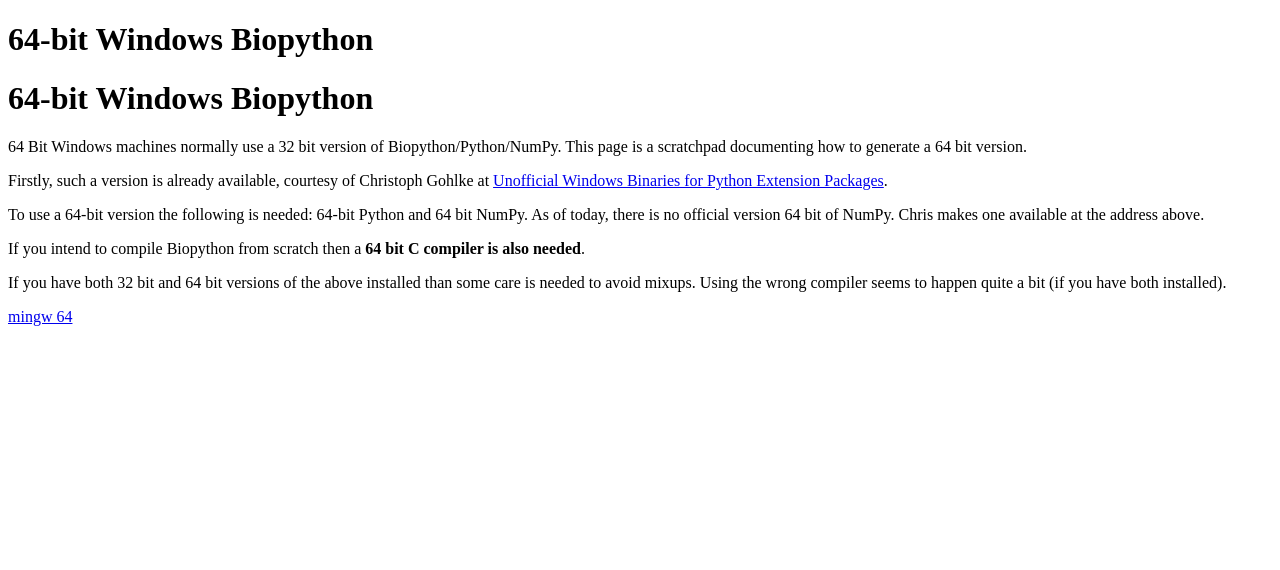
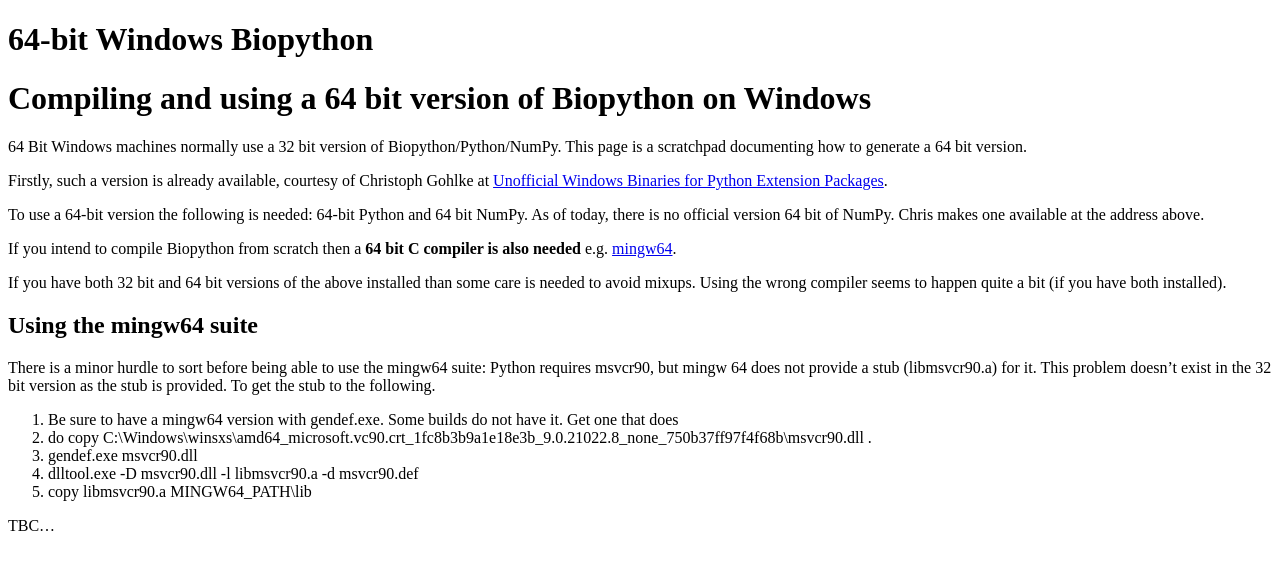
Before and after one commit to biopython/biopython.github.io, a Jekyll site: the page built from wiki/64-bit_Windows_Biopython.md, in a window 1280 px wide. Shown: the top 570 px of the page. Built offline with Jekyll 4.4.1, drawn with Linux system fonts in a browser that asks for light colours.

Commit message:
Change to wiki page

```diff
--- a/wiki/64-bit_Windows_Biopython.md
+++ b/wiki/64-bit_Windows_Biopython.md
@@ -4,8 +4,8 @@ permalink: wiki/64-bit_Windows_Biopython
 layout: wiki
 ---
 
-64-bit Windows Biopython
-========================
+Compiling and using a 64 bit version of Biopython on Windows
+============================================================
 
 64 Bit Windows machines normally use a 32 bit version of
 Biopython/Python/NumPy. This page is a scratchpad documenting how to
@@ -20,11 +20,27 @@ bit NumPy. As of today, there is no official version 64 bit of NumPy.
 Chris makes one available at the address above.
 
 If you intend to compile Biopython from scratch then a **64 bit C
-compiler is also needed**.
+compiler is also needed** e.g.
+[mingw64](http://sourceforge.net/projects/mingw-w64/files/Toolchains%20targetting%20Win64/Personal%20Builds/sezero_20101003/).
 
 If you have both 32 bit and 64 bit versions of the above installed than
 some care is needed to avoid mixups. Using the wrong compiler seems to
 happen quite a bit (if you have both installed).
 
-[mingw
-64](http://sourceforge.net/projects/mingw-w64/files/Toolchains%20targetting%20Win64/Personal%20Builds/sezero_20101003/)
+Using the mingw64 suite
+-----------------------
+
+There is a minor hurdle to sort before being able to use the mingw64
+suite: Python requires msvcr90, but mingw 64 does not provide a stub
+(libmsvcr90.a) for it. This problem doesn't exist in the 32 bit version
+as the stub is provided. To get the stub to the following.
+
+1.  Be sure to have a mingw64 version with gendef.exe. Some builds do
+    not have it. Get one that does
+2.  do copy
+    C:\\Windows\\winsxs\\amd64\_microsoft.vc90.crt\_1fc8b3b9a1e18e3b\_9.0.21022.8\_none\_750b37ff97f4f68b\\msvcr90.dll .
+3.  gendef.exe msvcr90.dll
+4.  dlltool.exe -D msvcr90.dll -l libmsvcr90.a -d msvcr90.def
+5.  copy libmsvcr90.a MINGW64\_PATH\\lib
+
+TBC...
```
Also changed, not shown: 1 other file.
